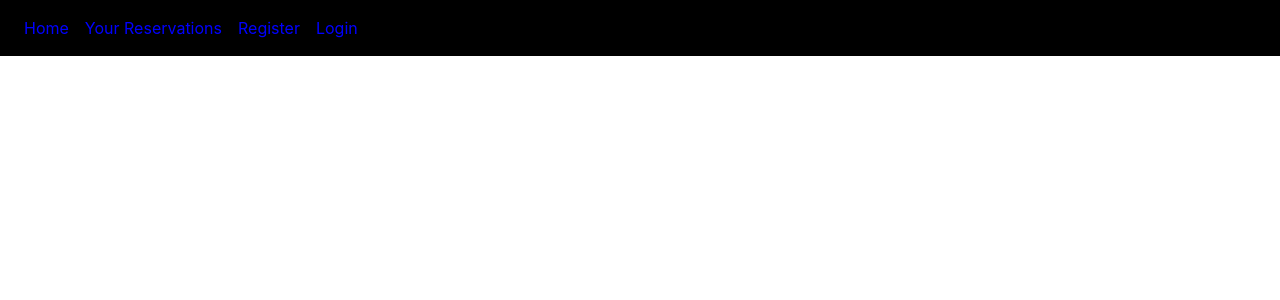
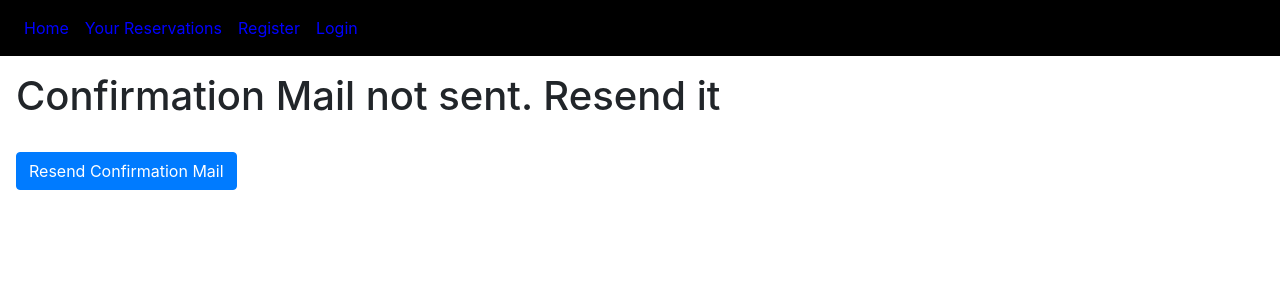
Before and after one commit to mostafaelsayed/organizer-frontend, a React (Create React App) app: page /resend_confirmation_email in a window 1280 px wide. Shown: the top 300 px of the page. Built offline with nearby package versions, Linux system fonts and the light colour scheme.

Commit message:
add send confirmation mail component

```diff
--- a/src/Components/Main.js
+++ b/src/Components/Main.js
@@ -8,6 +8,7 @@ import Login from './Login';
 import Register from './Register';
 import LoginSuccess from './LoginSuccess';
 import LoginForm from './LoginForm';
+import SendConfirmationMail from './SendConfirmationMail';
 
 class App extends React.Component {
 
@@ -48,6 +49,10 @@ class App extends React.Component {
             <h1>Welcome</h1>
           )}/>
 
+          <Route exact path="/resend_confirmation_email" render={(params) => (
+            <SendConfirmationMail {...this.props} {...params} />
+          )}/>
+
           <Route exact path="/reservations" render={(params) => (
             // pass params in render to access location, match or history props
             <div className="App">
@@ -59,8 +64,8 @@ class App extends React.Component {
             <Login {...this.props} {...params} />
           )}/>
 
-          <Route path="/register" render={() => (
-            <Register {...this.props} />
+          <Route path="/register" render={(params) => (
+            <Register {...this.props} {...params} />
           )}/>
 
           <Route path="/add-reservation" render={(params) => (
--- a/src/Components/Register.js
+++ b/src/Components/Register.js
@@ -17,7 +17,7 @@ class Register extends React.Component {
             email: event.target.elements.email.value,
             phoneNumber: event.target.elements.phoneNumber.value,
             password: event.target.elements.password.value
-        });
+        }, this.props.history);
     }
 
     render() {
--- /dev/null
+++ b/src/Components/SendConfirmationMail.js
@@ -0,0 +1,29 @@
+import {Component} from 'react';
+import React from 'react';
+
+
+class SendConfirmationMail extends Component {
+
+    constructor() {
+        super();
+        this.sendConfirmationMail = this.sendConfirmationMail.bind(this);
+    }
+
+    sendConfirmationMail() {
+
+        this.props.sendConfirmationMail(this.props.location.query.code);
+    }
+
+    render() {
+        return (
+            <div>
+                <h1>Confirmation Mail not sent. Resend it</h1>
+                <br />
+                <button className="btn btn-primary" onClick={this.loginUser}>Resend Confirmation Mail</button>
+            </div>
+        );
+    }
+}
+
+
+export default SendConfirmationMail;
--- a/src/redux/actions/user.js
+++ b/src/redux/actions/user.js
@@ -1,24 +1,27 @@
 import {apiUrl} from '../../database/config';
 import axios from 'axios';
 
-export function startAddingUser(user) {
+export function startAddingUser(user, history) {
     return (dispatch) => {
         return axios.post(apiUrl + '/api/user/register', user).then((success) => {
             console.log('success adding user : ', success);
             localStorage.setItem('token', success.data.token);
             dispatch(logUserIn());
+            history.push('/reservations');
         }).catch((err) => {
             console.error('error adding user : ', err);
         });
     };
 }
 
-// export function addUser(user) {
-//     return {
-//         type: "ADD_USER",
-//         user: user
-//     };
-// }
+export function sendConfirmationMail(code) {
+    axios.get(apiUrl + '/mail_confirmed?code=' + code).then(() => {
+        console.log('success resend confirmation mail');
+        alert('confirmation mail sent');
+    }).catch((err) => {
+        console.error('error send confirmation mail : ', err);
+    })
+}
 
 export function startLoggingUserIn(user) {
     return (dispatch) => {
@@ -39,14 +42,12 @@ export function logUserIn() {
 }
 
 export function startLoggingUserInWithFacebook() {
-    return (dispatch) => {
     return axios.get(apiUrl + '/login/facebook').then((success) => {
         console.log('success logging user in with facebook : ', success);
         window.location.href = success.data;
     }).catch((err) => {
         console.error('error logging user in : ', err);
     });
-    };
 }
 
 export function startLoggingUserOut(history) {
```
Lines whose indentation alone changed are shown as unchanged.
